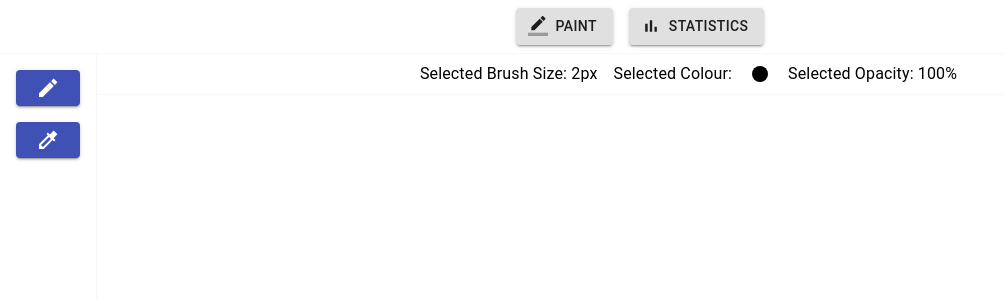
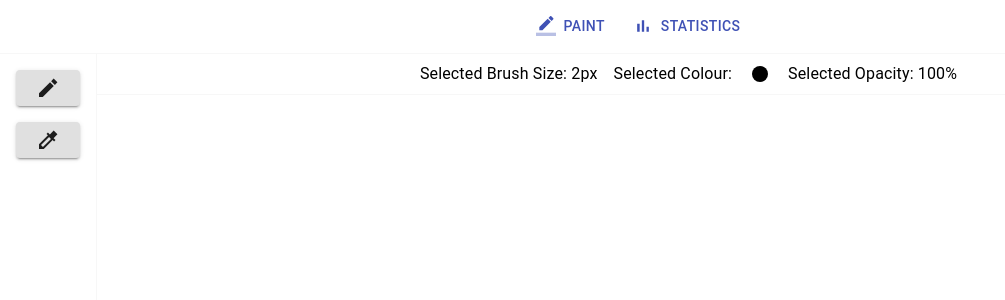
Before and after one commit to scottwarren/paint, a React (Create React App) app: page / in a window 1280 px wide. Shown: the top 300 px of the page, without its empty margins (0-1005 px from the left). Built offline with nearby package versions, Linux system fonts and the light colour scheme.

Commit message:
Chore: Minor polish to the navigation and toolbar buttons

```diff
--- a/src/components/buttons/BrushSizeButton.tsx
+++ b/src/components/buttons/BrushSizeButton.tsx
@@ -12,7 +12,7 @@ function BrushSizeButton({
 }: BrushSizeButtonProps): React.ReactElement {
   return (
     <Tooltip title='Brush Size' arrow placement='top'>
-      <Button variant='contained' color='primary' onClick={onClick}>
+      <Button variant='contained' color='default' onClick={onClick}>
         <CreateSharpIcon />
       </Button>
     </Tooltip>
--- a/src/components/buttons/ColorSwatchButton.tsx
+++ b/src/components/buttons/ColorSwatchButton.tsx
@@ -14,7 +14,7 @@ function ColorSwatchButton({
     <Tooltip title='Change Colour' arrow placement='top'>
       <Button
         variant='contained'
-        color='primary'
+        color='default'
         onClick={onClick}
         component='span'
       >
--- a/src/layout/Navigation.tsx
+++ b/src/layout/Navigation.tsx
@@ -18,20 +18,12 @@ function Navigation(): React.ReactElement {
   return (
     <Container>
       <Link component={RouterLink} to='/'>
-        <Button
-          variant='contained'
-          color='default'
-          startIcon={<BorderColorIcon />}
-        >
+        <Button variant='text' color='primary' startIcon={<BorderColorIcon />}>
           Paint
         </Button>
       </Link>
       <Link component={RouterLink} to='/statistics'>
-        <Button
-          variant='contained'
-          color='default'
-          startIcon={<BarChartIcon />}
-        >
+        <Button variant='text' color='primary' startIcon={<BarChartIcon />}>
           Statistics
         </Button>
       </Link>
```
